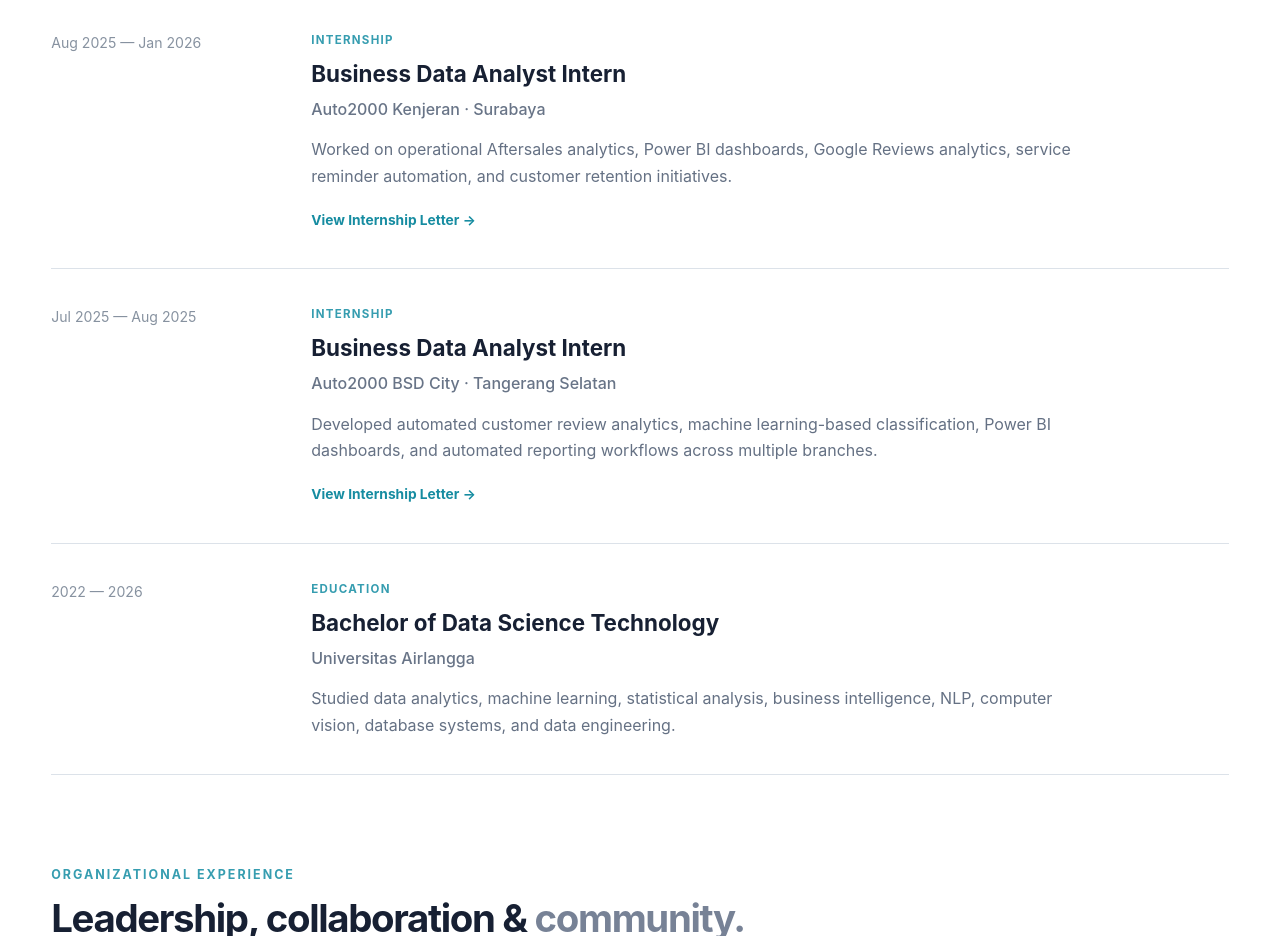
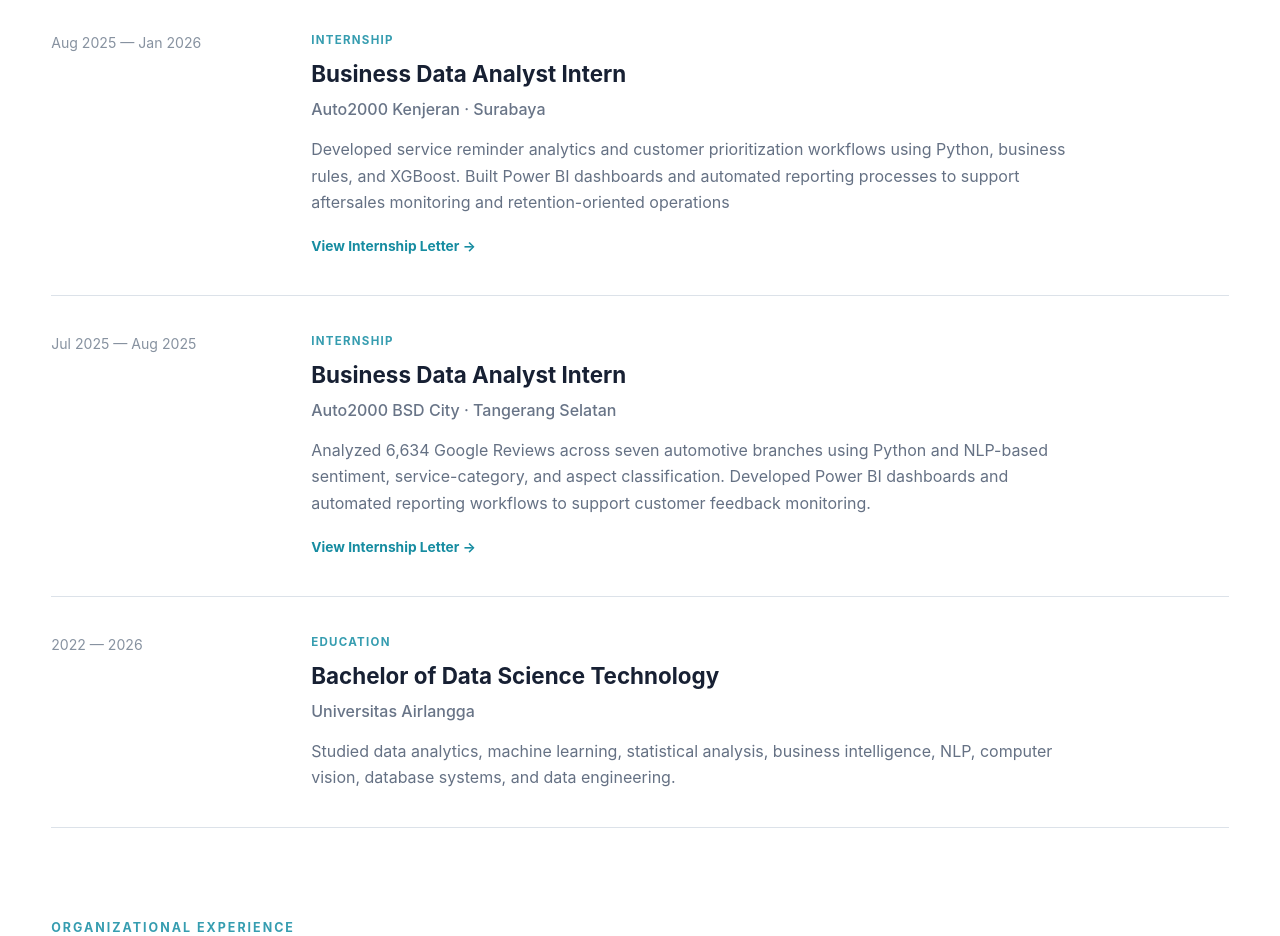
Before and after one commit to kabsyahr/kabsyahr.github.io, a plain HTML site: page index.html in a window 1280 px wide. Shown: the part 6660-7596 px from the top of the page. Drawn offline with Linux system fonts and the light colour scheme; no server answers.

Commit message:
Update internship descriptions

```diff
--- a/index.html
+++ b/index.html
@@ -610,10 +610,11 @@
               <h4>Auto2000 Kenjeran · Surabaya</h4>
 
               <p>
-                Worked on operational Aftersales analytics,
-                Power BI dashboards, Google Reviews analytics,
-                service reminder automation, and customer
-                retention initiatives.
+                Developed service reminder analytics and customer
+                prioritization workflows using Python, business rules,
+                and XGBoost. Built Power BI dashboards and automated
+                reporting processes to support aftersales monitoring
+                and retention-oriented operations
               </p>
 
               <button
@@ -644,10 +645,11 @@
               <h4>Auto2000 BSD City · Tangerang Selatan</h4>
 
               <p>
-                Developed automated customer review analytics,
-                machine learning-based classification,
-                Power BI dashboards, and automated reporting
-                workflows across multiple branches.
+                Analyzed 6,634 Google Reviews across seven automotive
+                branches using Python and NLP-based sentiment,
+                service-category, and aspect classification.
+                Developed Power BI dashboards and automated reporting
+                workflows to support customer feedback monitoring.
               </p>
 
               <button
```
